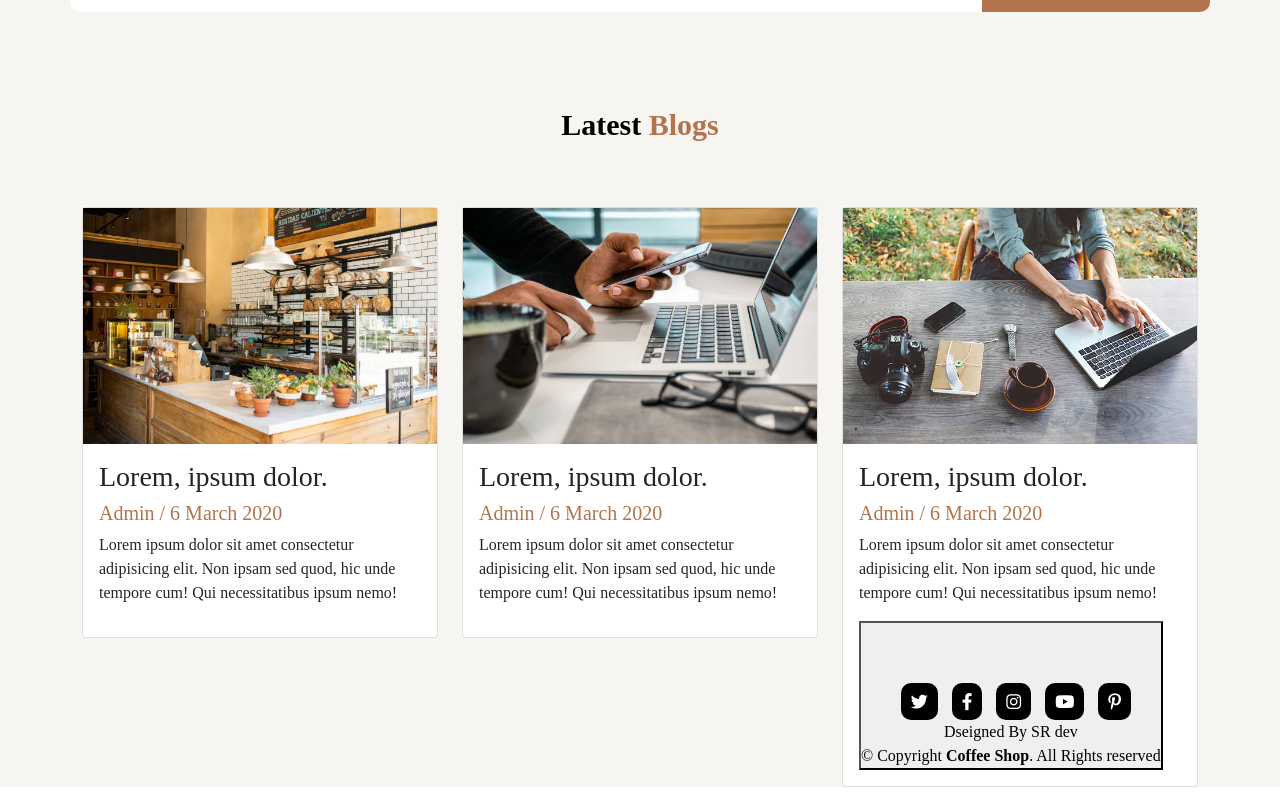
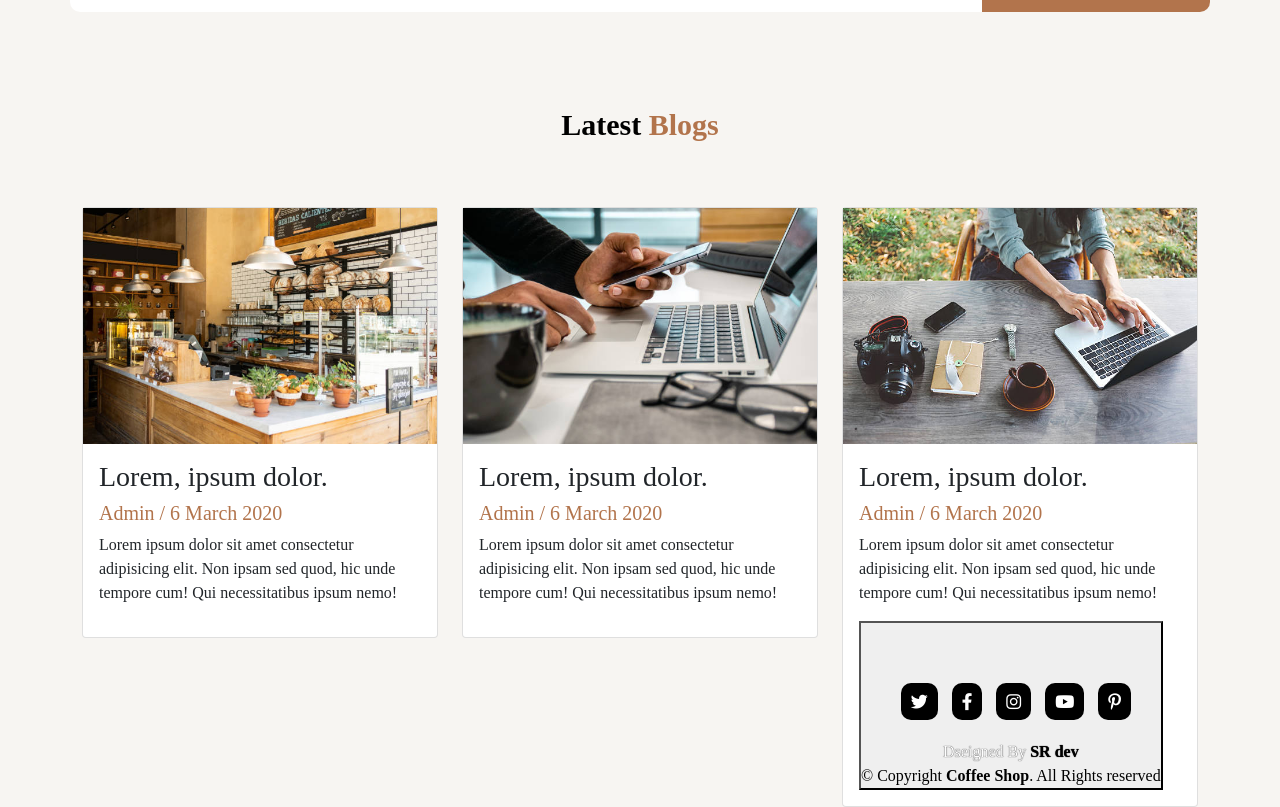
Before and after one commit to Rohan2424-creater/Coffee-shop-mini-project-dev-SR, a plain HTML site: page index.html in a window 1280 px wide. Shown: the part 4968-5775 px from the top of the page. Drawn offline with nearby package versions, Linux system fonts and the light colour scheme.

Commit message:
Add files via upload

```diff
--- a/index.html
+++ b/index.html
@@ -573,7 +573,10 @@
             <i class="fa-brands fa-youtube"></i>
             <i class="fa-brands fa-pinterest-p"></i>
           </div>
-                        <div>Dseigned By SR dev</div>
+
+          <div class="credits text-center">
+            Dseigned By  <a href="#"> <span>SR dev<ill</span></a>
+          </div>
 
           <div class="copyright text-center">
             &copy; Copyright <strong> <span>Coffee Shop</span></strong>. All Rights reserved
```
